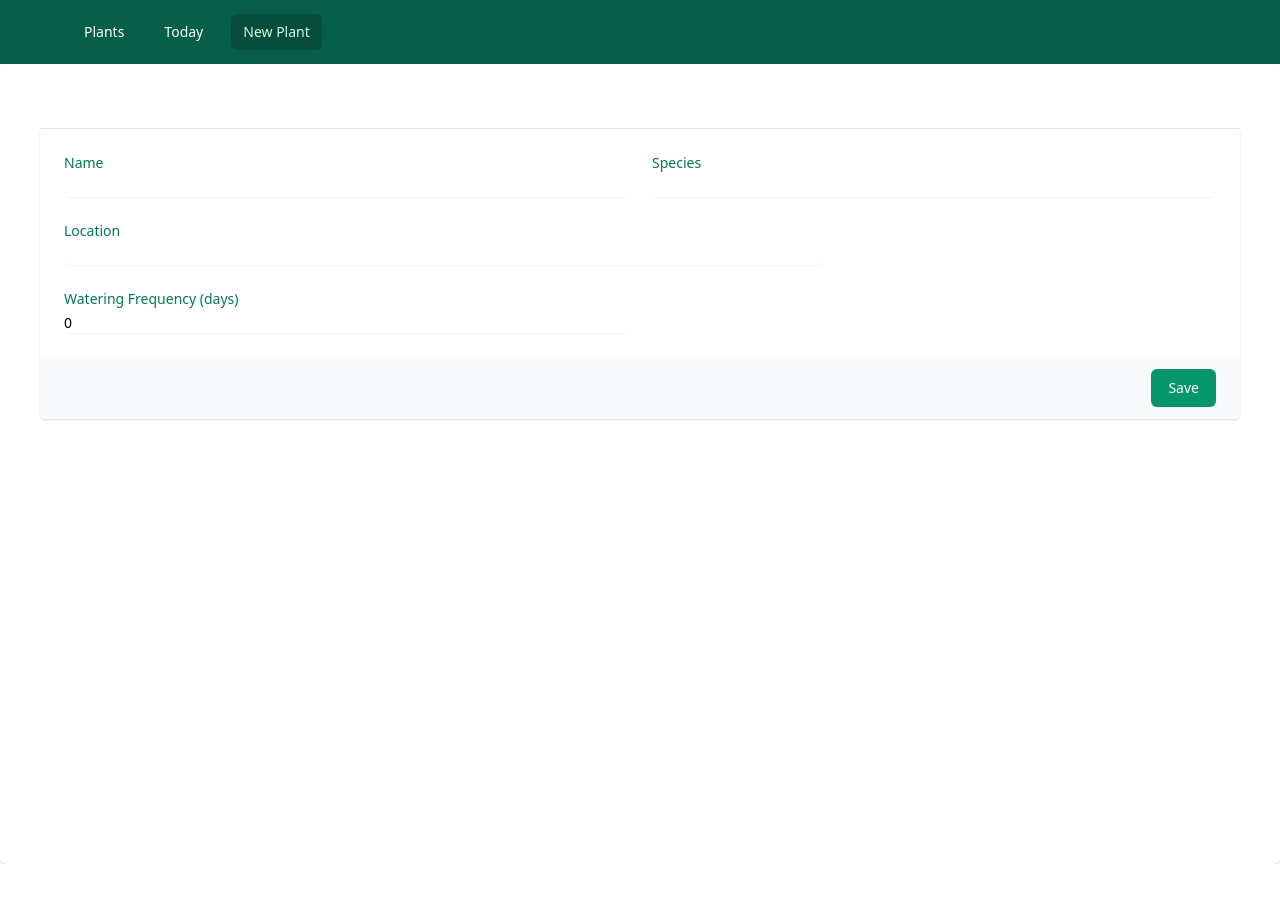
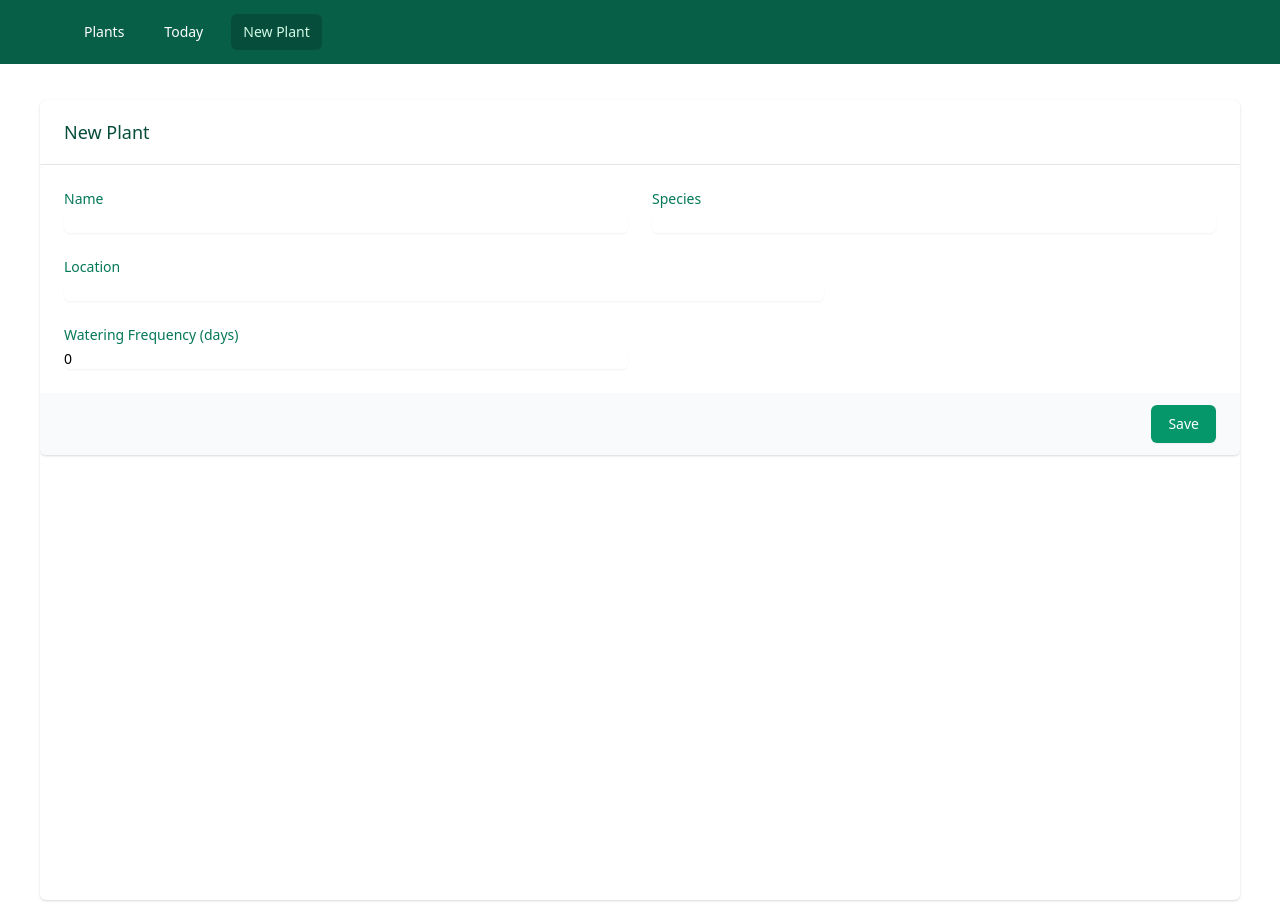
Before and after one commit to patrick-rush/react-drip-frontend, a React (Create React App) app: page /plants/new in a window 1280 px wide. Before the commit the page ends 864 px from the top, so only its background shows below. Built offline with nearby package versions, Linux system fonts and the light colour scheme.

Commit message:
change header for newPlant

```diff
--- a/src/components/Header.js
+++ b/src/components/Header.js
@@ -11,6 +11,8 @@ class Header extends Component {
             )
         } else if (header === "Plants") {
             return "Plants"
+        } else {
+            return header
         }
     }
 
--- a/src/containers/NewPlantContainer.js
+++ b/src/containers/NewPlantContainer.js
@@ -7,10 +7,12 @@ import { addPlant } from '../actions/plants';
 class NewPlantContainer extends Component {
     render() {
         return (
-            <div className="pl-10 pr-10 overflow-hidden bg-white sm:min-h-screen col-span-2 rounded-md shadow">
-                <Header header={this.props.header} currentPlant={this.props.currentPlant}/>
-                <div className="border-t border-gray-200">
-                    <NewPlant addPlant={this.props.addPlant} history={this.props.history} />
+            <div className="pl-10 pr-10 pt-5 mx-auto sm:grid gap-4 my-4">
+                <div className="overflow-hidden bg-white sm:min-h-screen col-span-2 rounded-md shadow">
+                    <Header header={"New Plant"} currentPlant={this.props.currentPlant}/>
+                    <div className="border-t border-gray-200">
+                        <NewPlant addPlant={this.props.addPlant} history={this.props.history} />
+                    </div>
                 </div>
             </div>
         )
```
